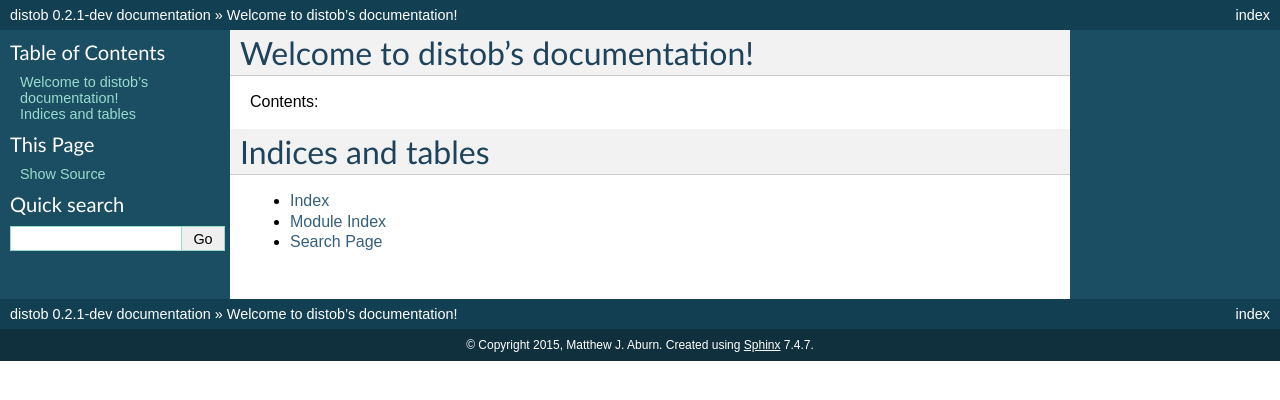
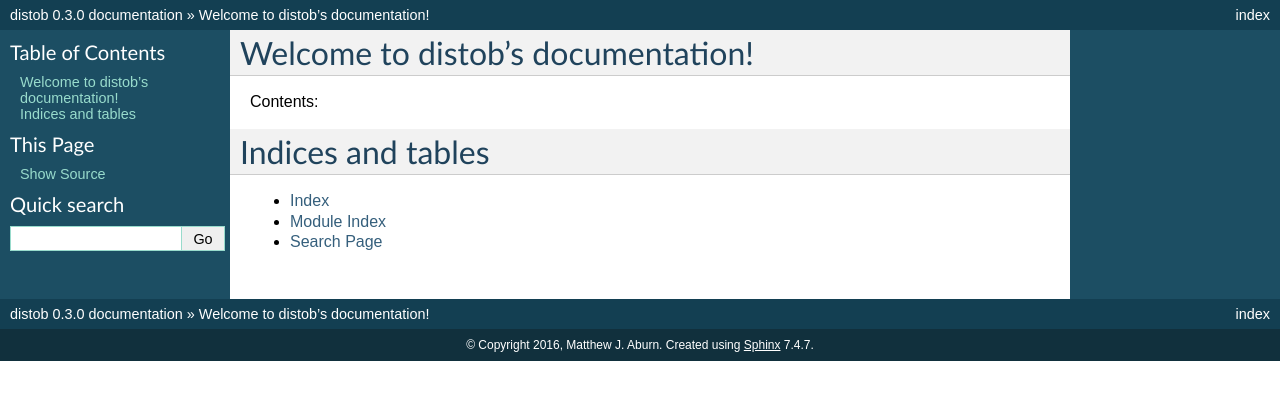
Before and after one commit to mattja/distob, a Sphinx documentation site: the page built from docs/index.rst, in a window 1280 px wide. Shown: the top 400 px of the page. Built offline with Sphinx 7.4.7, drawn with Linux system fonts in a browser that asks for light colours.

Commit message:
prepare 0.3.0 release

```diff
--- a/distob/__init__.py
+++ b/distob/__init__.py
@@ -12,7 +12,7 @@
 
 engine = None
 
-__version__ = '0.2.1-dev'
+__version__ = '0.3.0'
 
 if _have_numpy:
     from .arrays import (RemoteArray, DistArray, transpose, rollaxis,
--- a/docs/conf.py
+++ b/docs/conf.py
@@ -47,16 +47,16 @@
 
 # General information about the project.
 project = u'distob'
-copyright = u'2015, Matthew J. Aburn'
+copyright = u'2016, Matthew J. Aburn'
 
 # The version info for the project you're documenting, acts as replacement for
 # |version| and |release|, also used in various other places throughout the
 # built documents.
 #
 # The short X.Y version.
-version = '0.2'
+version = '0.3'
 # The full version, including alpha/beta/rc tags.
-release = '0.2.1-dev'
+release = '0.3.0'
 
 # The language for content autogenerated by Sphinx. Refer to documentation
 # for a list of supported languages.
--- a/requirements.txt
+++ b/requirements.txt
@@ -2,3 +2,4 @@
 pyzmq>=2.1.11
 dill>=0.2.1
 numpy>=1.6
+pytest
--- a/setup.py
+++ b/setup.py
@@ -59,5 +59,6 @@
         'Topic :: Software Development :: Libraries :: Python Modules',
         'Topic :: System :: Distributed Computing',
         ],
-    extras_require={'remote_arrays': ['numpy>=1.6']}
+    extras_require={'remote_arrays': ['numpy>=1.6'],
+                    'distributed_ufunc': ['numpy>=1.11']}
 )
```
Also changed, not shown: 1 other file.
